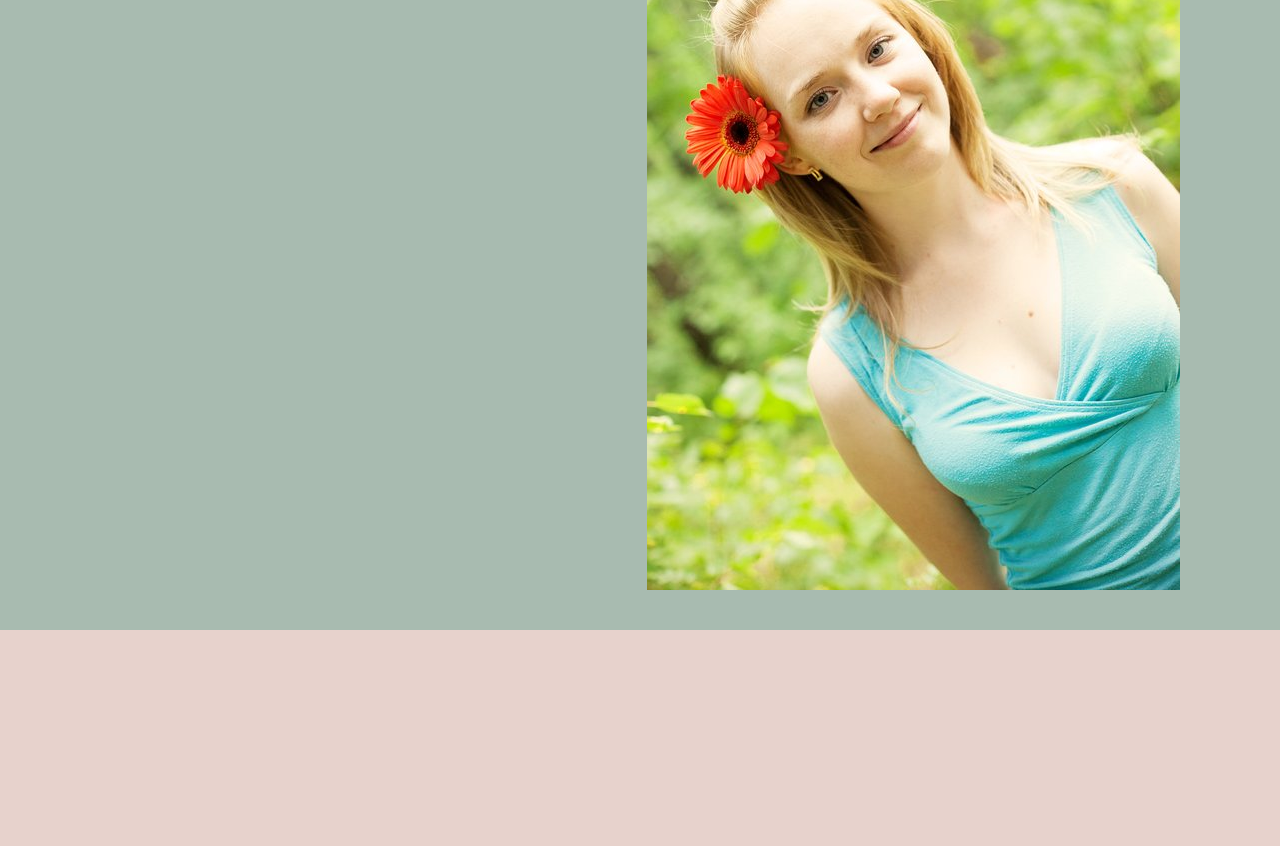
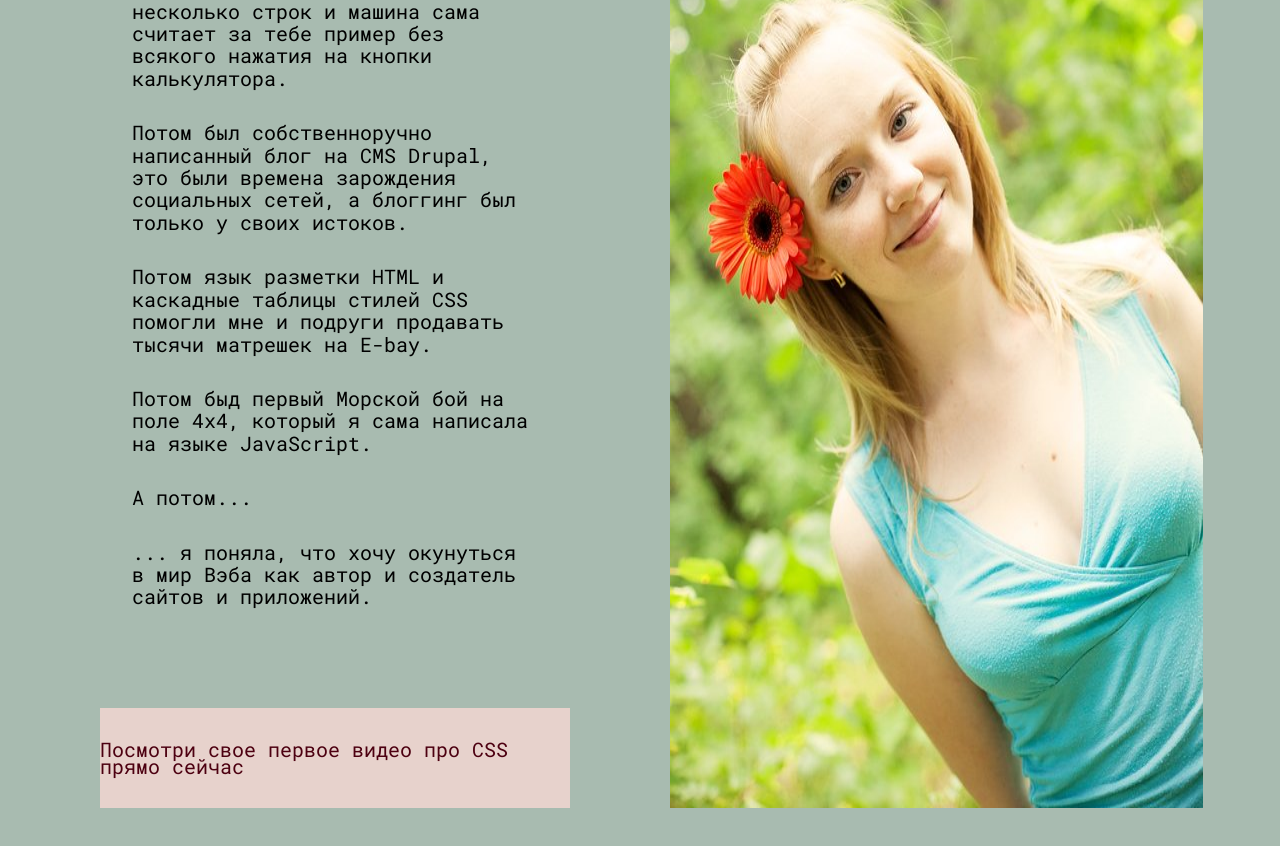
Before and after one commit to SvetlanaPivovarova/kids-web, a Vue app: page / in a window 1280 px wide. Shown: the part 1200-2046 px from the top of the page. Before the commit the page ends 1830 px from the top, so only its background shows below. Built offline with nearby package versions, Linux system fonts and the light colour scheme.

Commit message:
feat: add text to Story component

```diff
--- a/src/components/Header.vue
+++ b/src/components/Header.vue
@@ -1,15 +1,11 @@
 <template>
   <header class="b-header">
-    <div class="b-header__logo">
-      <RouterLink to="/"></RouterLink>
-    </div>
+    <RouterLink to="/"><div class="b-header__logo"></div></RouterLink>
     <div class="b-header__links-container">
-
         <RouterLink class="b-header__link" to="/register">Регистрация</RouterLink>
-
-      <button>
-        <RouterLink class="button button_type_xs" to="/login">Войти</RouterLink>
-      </button>
+        <button>
+          <RouterLink class="button button_type_xs" to="/login">Войти</RouterLink>
+        </button>
     </div>
   </header>
 </template>
--- a/src/components/Story.vue
+++ b/src/components/Story.vue
@@ -1,10 +1,20 @@
 <template>
   <section class="content" id="#about">
-    <div>
+    <div class="content__wrapper">
       <h2 class="content__heading">Почему я люблю программирование?</h2>
-      <p class="content__text">fgfgfgfgf</p>
+      <p class="content__text">Первое знакомство с программированием было, как у многих, еще в школе. Тогда казалось, что это магия: несколько строк и машина сама считает за тебе пример без всякого нажатия на кнопки калькулятора.</p>
+      <p class="content__text">Потом был собственноручно написанный блог на CMS Drupal, это были времена зарождения социальных сетей, а блоггинг был только у своих истоков.</p>
+      <p class="content__text">Потом язык разметки HTML и каскадные таблицы стилей CSS помогли мне и подруги продавать тысячи матрешек на E-bay.</p>
+      <p class="content__text">Потом быд первый Морской бой на поле 4х4, который я сама написала на языке JavaScript.</p>
+      <p class="content__text">А потом...</p>
+      <p class="content__text">... я поняла, что хочу окунуться в мир Вэба как автор и создатель сайтов и приложений.</p>
+      <div class="content__link">
+        <RouterLink to="/video">Посмотри свое первое видео про CSS прямо сейчас</RouterLink>
+      </div>
     </div>
     <img src="src/assets/story.jpg" alt="Фотография автора">
+
+
   </section>
 </template>
 
--- a/src/router/index.js
+++ b/src/router/index.js
@@ -30,25 +30,8 @@ const router = createRouter({
       }
     },
     {
-      path: '/user/:id',
-      name: 'user',
-      component: () => import('../views/User.vue'),
-      props: true,
-      children: [{
-        path: 'info',
-        name: 'userinfo',
-        component: () => import('../views/UserInfo.vue'),
-        props: true,
-      }, {
-        path: 'extra',
-        component: () => import('../views/UserExtra.vue')
-      }],
-      meta: { requiresAuth: true },
-
-    },
-    {
-      path: '/code',
-      name: 'code',
+      path: '/video',
+      name: 'video',
       component: () => import('../views/VideoView.vue'),
       meta: {
         requiresAuth: true
--- a/src/sass/layout/_content.scss
+++ b/src/sass/layout/_content.scss
@@ -6,6 +6,10 @@
   display: flex;
   justify-content: space-between;
   background-color: $green-background;
+
+  &__wrapper {
+    margin-right: 100px;
+  }
 
   &__heading {
     background-color: $white;
@@ -16,7 +20,19 @@
 
   &__text {
     font-family: $body-font;
-    font-size: 28px;
-    margin: 1rem;
+    font-size: 20px;
+    line-height: 1.4rem;
+    margin: 2rem;
+  }
+
+  &__link {
+    margin-top: 100px;
+    font-size: 20px;
+    background-color: $bezh-background;
+    min-height: 100px;
+    max-width: 600px;
+    display: flex;
+    align-items: center;
+    justify-content: center;
   }
 }
--- a/src/sass/layout/_header.scss
+++ b/src/sass/layout/_header.scss
@@ -12,10 +12,11 @@
   margin: 0;
 
   &__logo {
-    display: block;
+    display: inline-block;
     background-image: url("src/assets/logo.svg");
     width: 40px;
     height: 40px;
+    cursor: pointer;
   }
 
   &__links-container {
```
